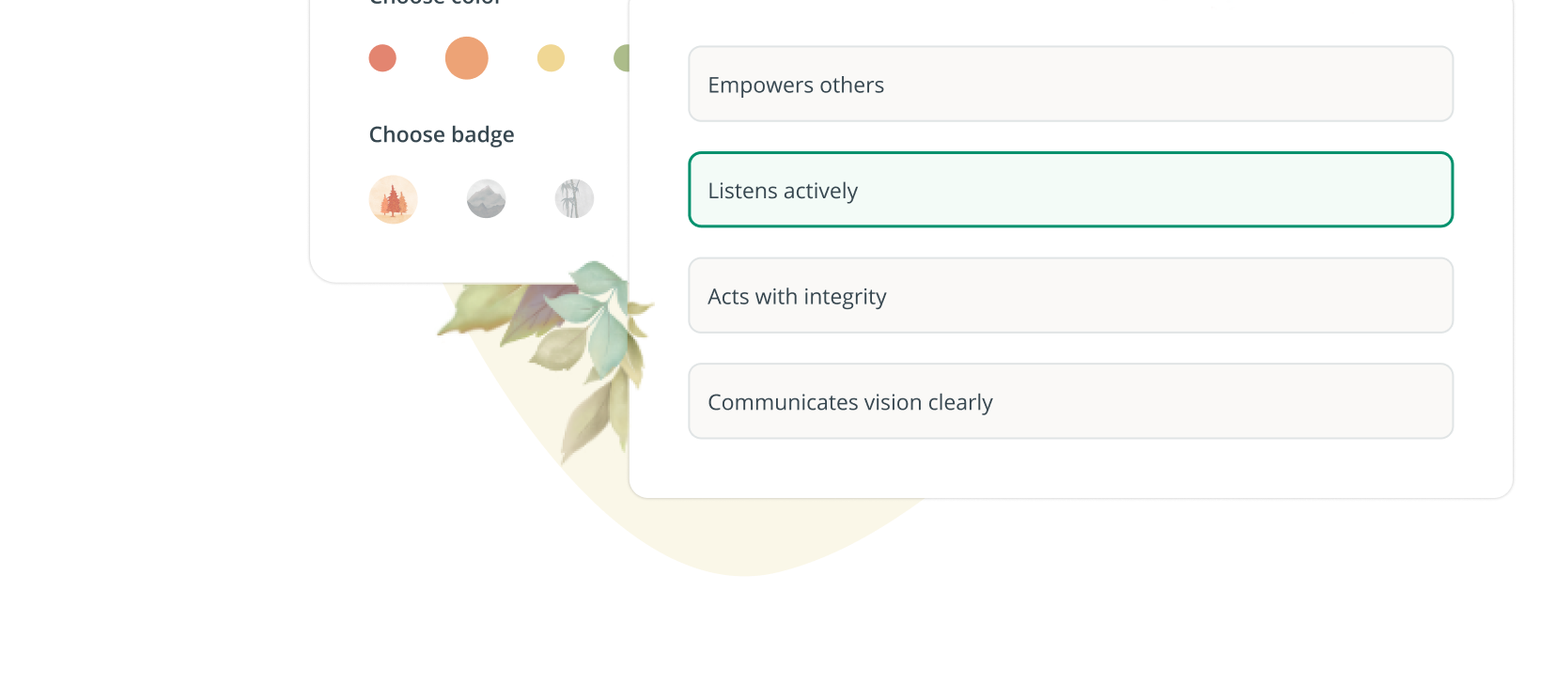
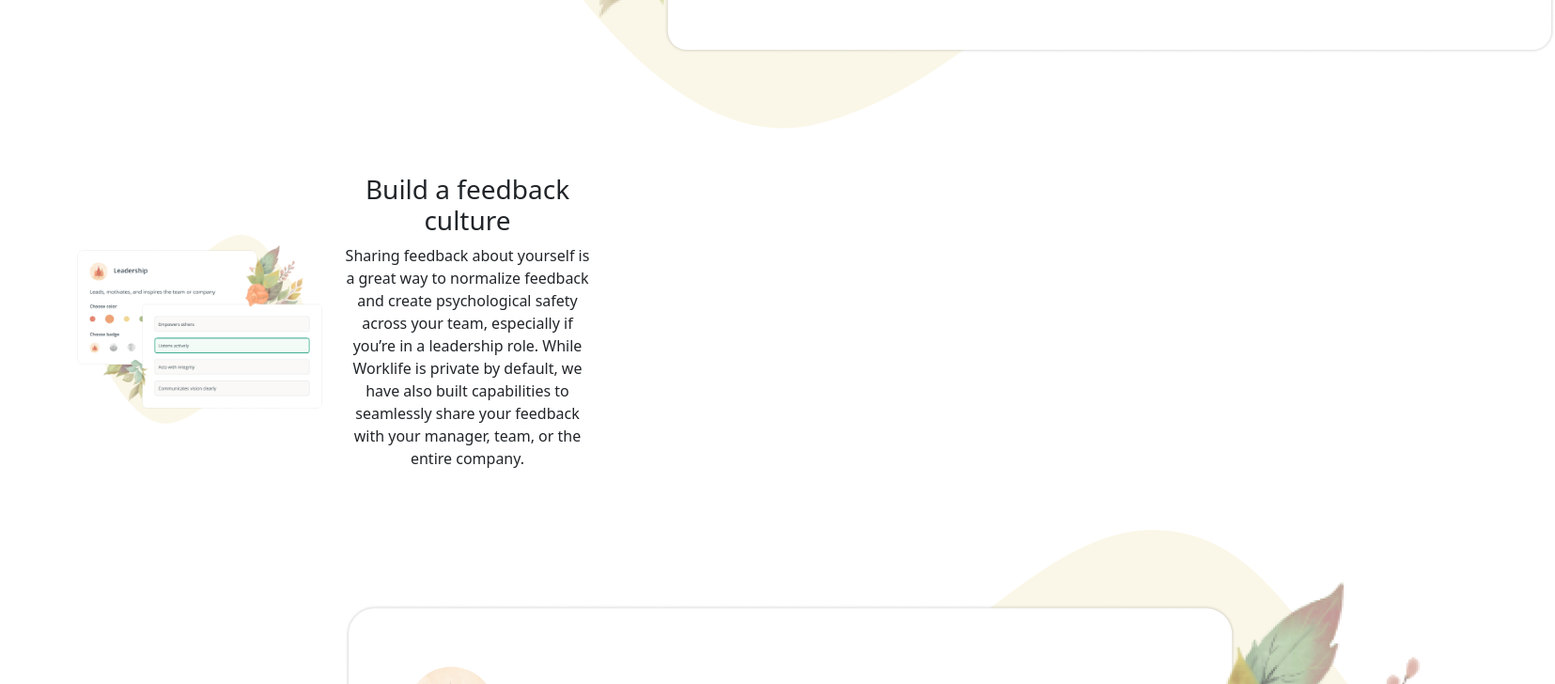
Before and after one commit to mrsamia/react-component-practice, a React (Create React App) app: page / in a window 1280 px wide. Shown: the part 1960-2688 px from the top of the page at 94% size, 1655 px wide, since content can reach past the window. Before the commit the page ends 2574 px from the top, so only its background shows below. Built offline with nearby package versions, Linux system fonts and the light colour scheme.

Commit message:
SRM | update

```diff
--- a/src/App.js
+++ b/src/App.js
@@ -47,6 +47,7 @@ function App() {
         <Nav type="nav1" />
       </div>
 
+      <div className="container">
         <div>
           <Feature
             h3="Give and get feedback, effortlessly"
@@ -69,6 +70,29 @@ function App() {
               />
             </div>
           </div>
+          <div className="row">
+            <div className="col-6">
+              <Feature
+                h3="Build a feedback culture"
+                p="Sharing feedback about yourself is a great way to normalize feedback and create psychological safety across your team, especially if you’re in a leadership role.
+              While Worklife is private by default, we have also built capabilities to seamlessly share your feedback with your manager, team, or the entire company."
+                img={require("./image/feature_1.png").default}
+                isLeft={true}
+              />
+            </div>
+          </div>
+          <div className="row">
+            <div className="col-6">
+              <Feature
+                h3="Build a feedback culture"
+                p="Sharing feedback about yourself is a great way to normalize feedback and create psychological safety across your team, especially if you’re in a leadership role.
+              While Worklife is private by default, we have also built capabilities to seamlessly share your feedback with your manager, team, or the entire company."
+                img={require("./image/feature_1.png").default}
+                isLeft={false}
+              />
+            </div>
+          </div>
+        </div>
       </div>
     </div>
   );
--- a/src/component/Feature.js
+++ b/src/component/Feature.js
@@ -1,20 +1,26 @@
+import "../style/feature.css";
+
 function Feature({ h3 = "", p = "", img = "", isLeft = false }) {
   return (
     <div>
-      <div className="row">
+      <div className="row d-flex align-items-center">
         {isLeft == true && (
-          <div className="col-6">
-            <img src={img} />
+          <div className="col-6 pt-5">
+            <img className="img_size" src={img} />
           </div>
         )}
 
-        <div className="col-6">
-          <h3>{h3}</h3>
-          <p>{p}</p>
+        <div className="col-6 pt-5 ">
+          <div>
+            <h3 className="text-center">{h3}</h3>
+          </div>
+          <div>
+            <p>{p}</p>
+          </div>
         </div>
 
         {isLeft == false && (
-          <div className="col-6">
+          <div className="col-6 pt-5">
             <img src={img} />
           </div>
         )}
--- /dev/null
+++ b/src/style/feature.css
@@ -0,0 +1,3 @@
+.img_size {
+  width: 100%;
+}
```
Lines whose indentation alone changed are shown as unchanged.
